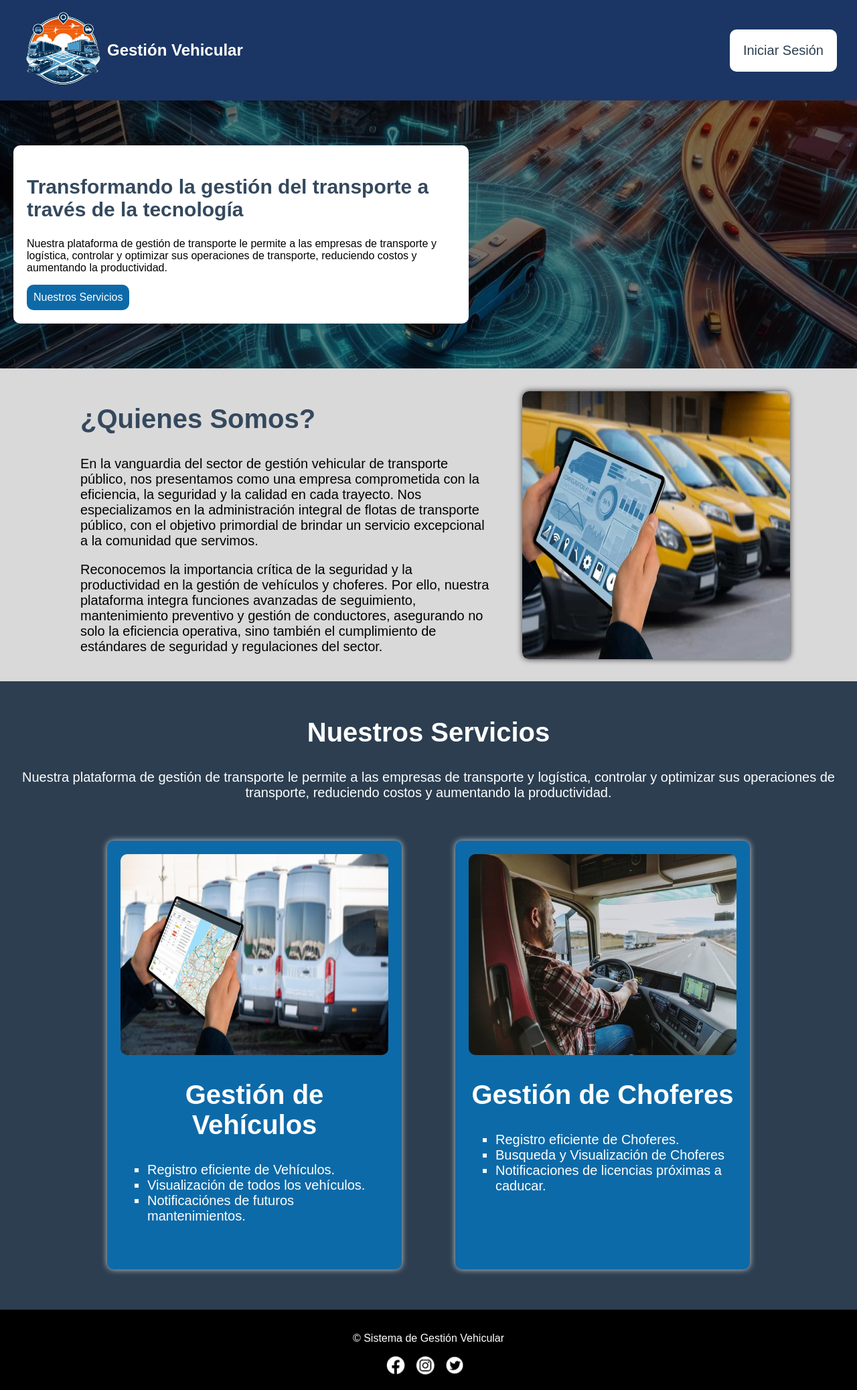
After one commit to pacoquiroga/Gestion-Vehicular, a PHP site: page /Gestion-Local/index.html in a window 1280 px wide. The commit adds this page. Shown: the whole page at 67% size. Run offline with PHP 8.4, Linux system fonts and the light colour scheme.

```diff
--- /dev/null
+++ b/index.html
@@ -0,0 +1,262 @@
+<!DOCTYPE html>
+<html>
+
+<head>
+  <meta charset="UTF-8" />
+  <title>Sistema de Gestion Vehicular</title>
+  <link rel="stylesheet" href="css/main.css" />
+  <style>
+    .titulo {
+      margin-left: 10px;
+      font-size: 30px;
+      color: #fff;
+    }
+
+    .menu {
+      background-color: #1b3665;
+      padding: 20px;
+      text-align: left;
+    }
+
+    .botonInicioSesion {
+      color: #2c3e50;
+      text-decoration: none;
+      padding: 20px;
+      margin-right: 20px;
+      font-size: 20px;
+      border-radius: 10px;
+      background-color: #fff;
+    }
+
+    .botonInicioSesion:hover {
+      background-color: #0d6aa8;
+      color: #fff;
+    }
+
+    .menu ul {
+      list-style-type: none;
+      margin-top: 10px;
+      margin-bottom: 10px;
+      margin-left: 70%;
+      padding: 5px;
+      display: inline-flex;
+      justify-content: flex-end;
+    }
+
+    .menu li {
+      border-right: 2px solid #fff;
+      padding: 15px;
+    }
+
+    .menu li:last-child {
+      border-right: none;
+    }
+
+    .menu img {
+      width: 30px;
+      height: 30px;
+    }
+
+    .bgSection {
+      background-image: linear-gradient(rgba(0, 0, 0, 0.5),
+          rgba(0, 0, 0, 0.5)),
+        url("img/geo.jpg");
+      background-repeat: no-repeat;
+      background-size: cover;
+      background-position: center;
+      height: 400px;
+      display: flex;
+      align-items: center;
+      justify-content: left;
+    }
+
+    .slogan {
+      background-color: #fff;
+      padding: 20px;
+      width: 50%;
+      text-align: left;
+      margin-left: 20px;
+      border-radius: 10px;
+    }
+
+    .slogan h2 {
+      font-size: 30px;
+      color: #34495e;
+    }
+
+    .slogan a {
+      background-color: #0d6aa8;
+      color: #fff;
+      padding: 10px;
+      border-radius: 10px;
+      text-decoration: none;
+      display: block;
+      width: fit-content;
+    }
+
+    .somos {
+      display: flex;
+      align-items: center;
+      justify-content: center;
+      padding: 20px;
+    }
+
+    .texto {
+      width: 50%;
+      text-align: left;
+      margin-right: 40px;
+      margin-left: 20px;
+    }
+
+    .tituloSeccion {
+      font-size: 40px;
+      color: #34495e;
+    }
+
+    .textoSeccion {
+      font-size: 20px;
+    }
+
+    .imgSomos {
+      height: 400px;
+      width: 400px;
+      border-radius: 10px;
+      box-shadow: 0px 0px 10px 0px rgba(0, 0, 0, 0.75);
+    }
+
+    #servicios {
+      padding: 20px;
+      text-align: center;
+      background-color: #2c3e50;
+      color: #fff;
+    }
+
+    #servicios h2 {
+      font-size: 40px;
+      color: #fff;
+    }
+
+    .items {
+      display: flex;
+      align-items: center;
+      justify-content: center;
+    }
+
+    .imgServicio {
+      width: 400px;
+      height: 300px;
+      border-radius: 10px;
+    }
+
+    .tarjeta {
+      margin: 40px;
+      padding: 20px;
+      background-color: #0d6aa8;
+      border-radius: 10px;
+      box-shadow: 0px 0px 10px 0px rgba(255, 255, 255, 0.75);
+      width: 400px;
+      height: 600px;
+    }
+
+    .tituloServicio {
+      color: #000;
+      font-size: 35px;
+    }
+
+    .tarjeta ul {
+      text-align: left;
+      color: #fff;
+      font-size: 20px;
+    }
+
+    .tarjeta ul {
+      list-style-type: square;
+    }
+  </style>
+</head>
+
+<body>
+  <header>
+    <section class="logoEmpresa">
+      <img id="logoEmpresa" src="img/LogoGestionVehicular.png" alt="Logo Gestion Vehicular" />
+      <h1>Gestión Vehicular</h1>
+    </section>
+    <a href="login.php" class="botonInicioSesion">Iniciar Sesión</a>
+  </header>
+
+  <section class="bgSection">
+    <article class="slogan">
+      <h2>
+        Transformando la gestión del transporte a través de la tecnología
+      </h2>
+      <p>
+        Nuestra plataforma de gestión de transporte le permite a las empresas
+        de transporte y logística, controlar y optimizar sus operaciones de
+        transporte, reduciendo costos y aumentando la productividad.
+      </p>
+      <a href="#servicios">Nuestros Servicios</a>
+    </article>
+  </section>
+
+  <section class="somos">
+    <article class="texto">
+      <h2 class="tituloSeccion">¿Quienes Somos?</h2>
+      <p class="textoSeccion">
+        En la vanguardia del sector de gestión vehicular de transporte
+        público, nos presentamos como una empresa comprometida con la
+        eficiencia, la seguridad y la calidad en cada trayecto. Nos
+        especializamos en la administración integral de flotas de transporte
+        público, con el objetivo primordial de brindar un servicio excepcional
+        a la comunidad que servimos.
+      </p>
+      <p class="textoSeccion">
+        Reconocemos la importancia crítica de la seguridad y la productividad
+        en la gestión de vehículos y choferes. Por ello, nuestra plataforma
+        integra funciones avanzadas de seguimiento, mantenimiento preventivo y
+        gestión de conductores, asegurando no solo la eficiencia operativa,
+        sino también el cumplimiento de estándares de seguridad y regulaciones
+        del sector.
+      </p>
+    </article>
+    <img src="img/flota.jpg" alt="gestion de flota" class="imgSomos" />
+  </section>
+
+  <section id="servicios">
+    <h2>Nuestros Servicios</h2>
+    <p class="textoSeccion">
+      Nuestra plataforma de gestión de transporte le permite a las empresas de
+      transporte y logística, controlar y optimizar sus operaciones de
+      transporte, reduciendo costos y aumentando la productividad.
+    </p>
+    <section class="items">
+      <article class="tarjeta">
+        <img src="img/vehiculos.jpg" alt="Gestion Vehiculos" class="imgServicio" />
+        <h2 class="tituloServicio">Gestión de Vehículos</h2>
+        <ul>
+          <li>Registro eficiente de Vehículos.</li>
+          <li>Visualización de todos los vehículos.</li>
+          <li>Notificaciónes de futuros mantenimientos.</li>
+        </ul>
+      </article>
+      <article class="tarjeta">
+        <img src="img/chofer.jpg" alt="Gestion Chofer" class="imgServicio" />
+        <h2 class="tituloServicio">Gestión de Choferes</h2>
+        <ul>
+          <li>Registro eficiente de Choferes.</li>
+          <li>Busqueda y Visualización de Choferes</li>
+          <li>Notificaciones de licencias próximas a caducar.</li>
+        </ul>
+      </article>
+    </section>
+  </section>
+  <footer>
+    <p>&copy Sistema de Gestión Vehicular</p>
+    <a href="https://www.facebook.com/zuck?locale=es_LA"><img id="logoRedes" src="img/LogoFacebook.png"
+        alt="LogoInsta" /></a>
+    <a href="https://www.instagram.com/zuck/"><img id="logoRedes" src="img/LogoInsta.png" alt="LogoInsta" /></a>
+    <a href="https://twitter.com/MarkCrtlC"><img id="logoRedes" src="img/LogoTwitter.png" alt="LogoInsta" />
+    </a>
+  </footer>
+</body>
+
+</html>
```
Also changed, not shown: css/vehiculos.css (+142 -17 lines), js/asignarChofer.js (added, +84 -0 lines), vehiculos.php (+83 -28 lines).
